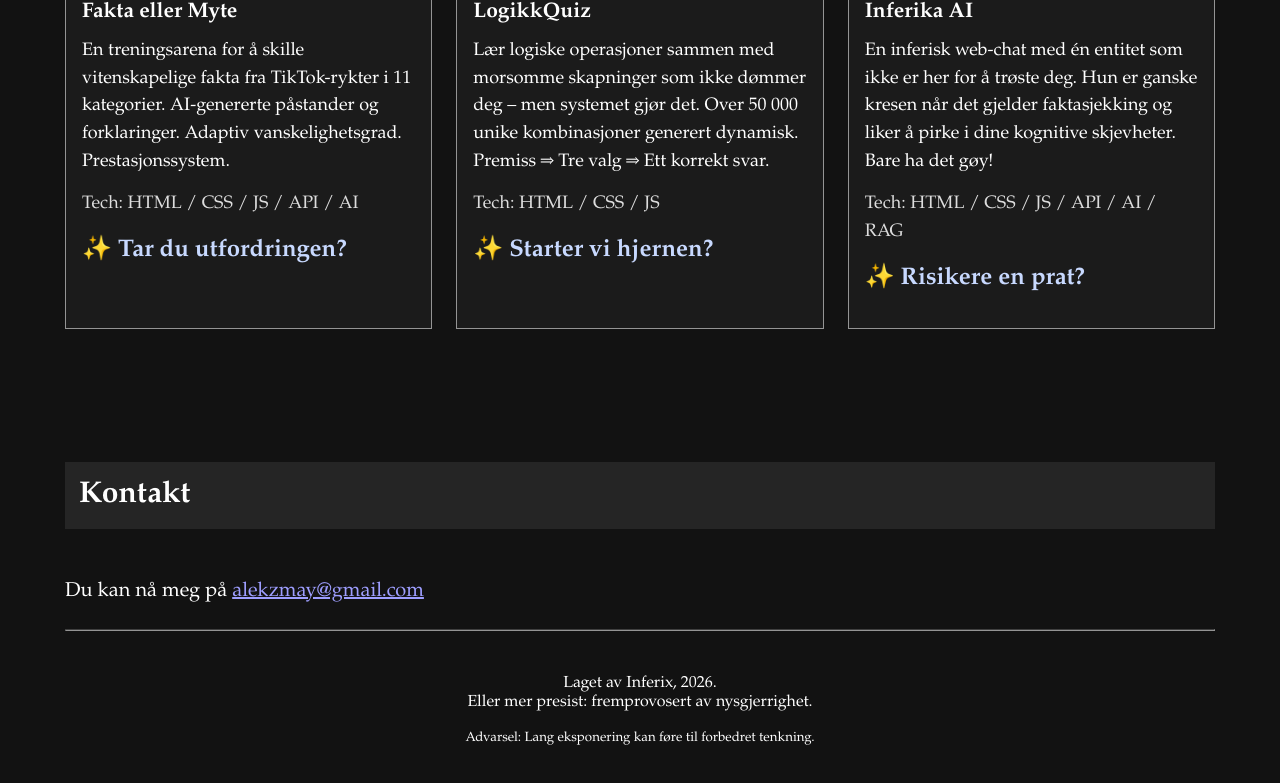
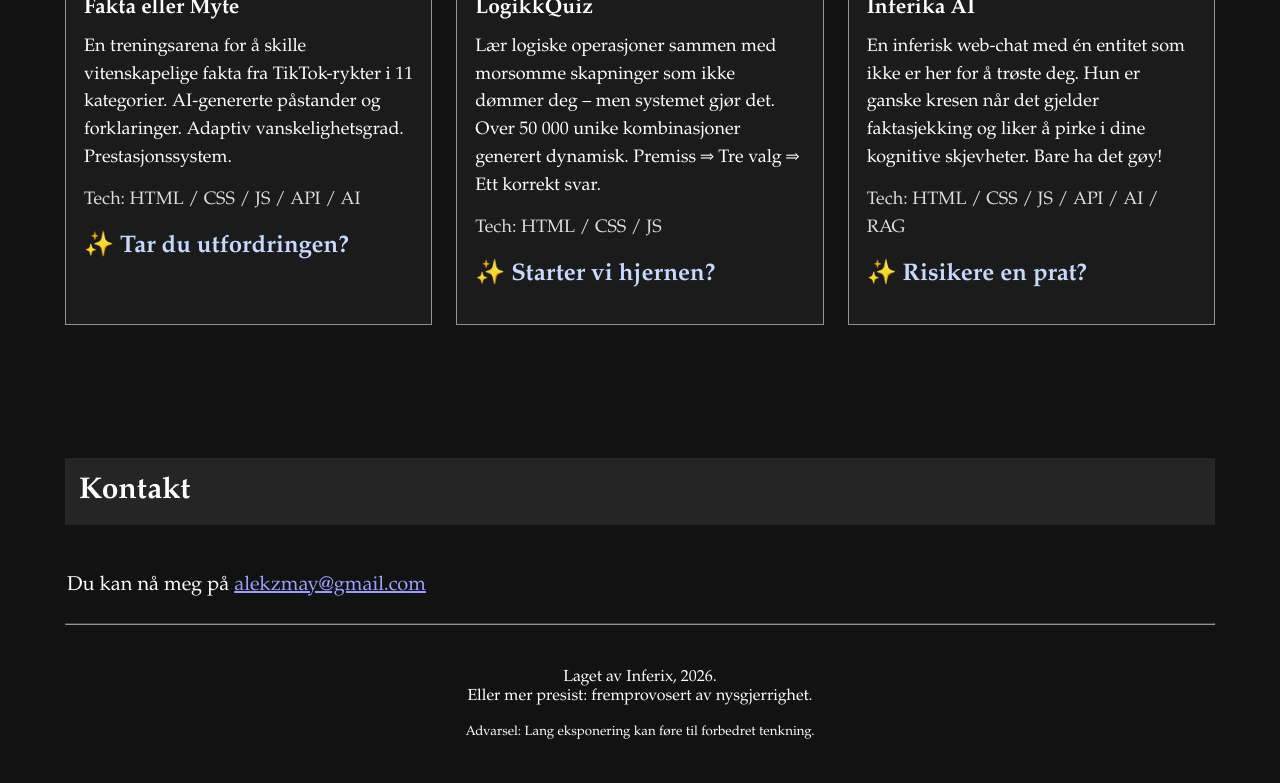
Before and after one commit to inferixon/Kodeloftet_Oppgave_001, a website: page index.html in a window 1280 px wide. Shown: the part 1190-1973 px from the top of the page. Drawn offline with Linux system fonts and the light colour scheme.

Commit message:
fix: adjust margin for main p and project-card h3 elements for consistent spacing

```diff
--- a/styles.css
+++ b/styles.css
@@ -149,7 +149,7 @@ main h2 {
 }
 
 main p {
-  margin: 2px 0 14px;
+  margin: 0 2px 14px;
 }
 
 .about-content {
@@ -237,7 +237,7 @@ main p {
 }
 
 .project-card h3 {
-  margin: 2px 0 8px;
+  margin: 0 2px 8px;
 }
 
 .project-meta {
```
